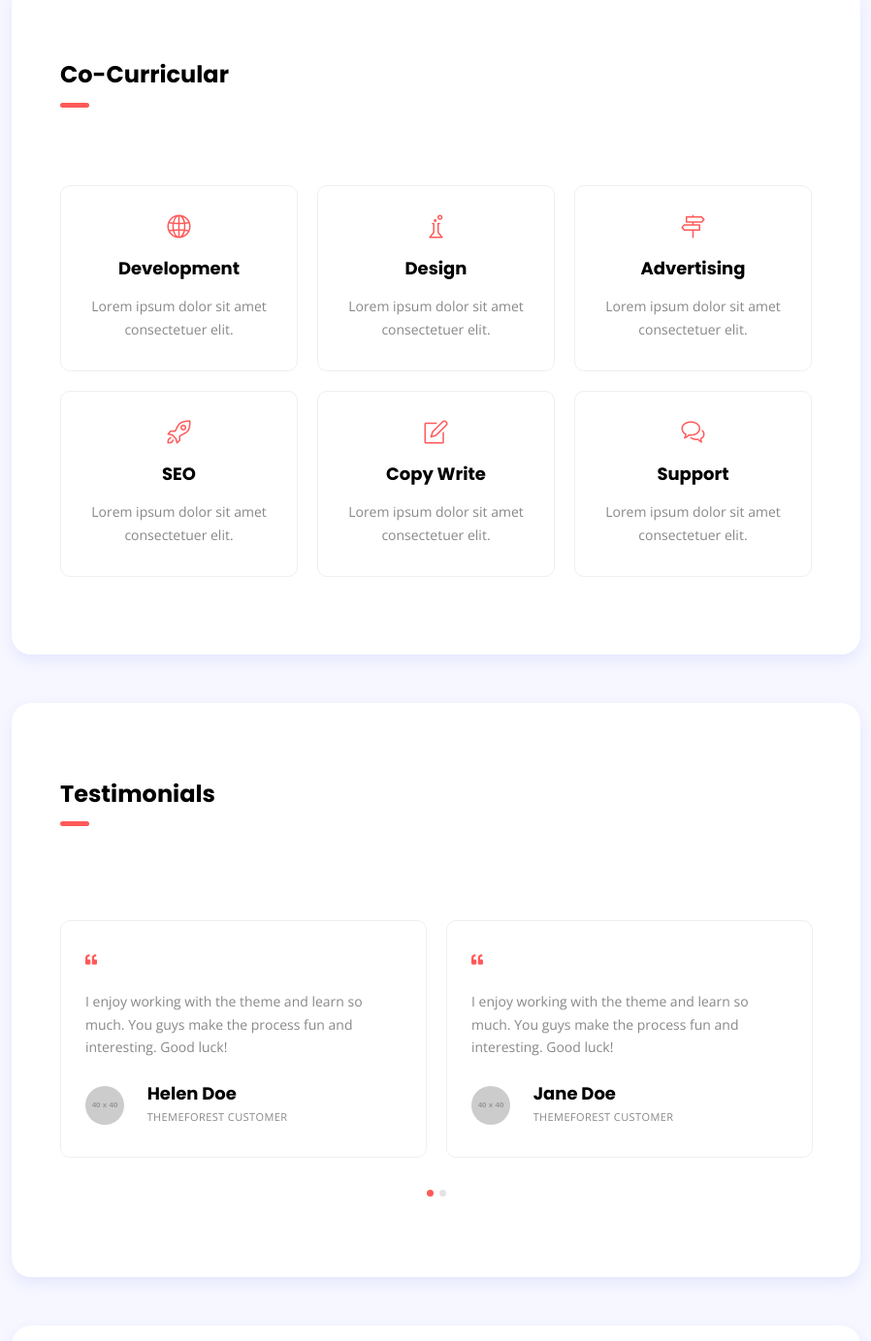
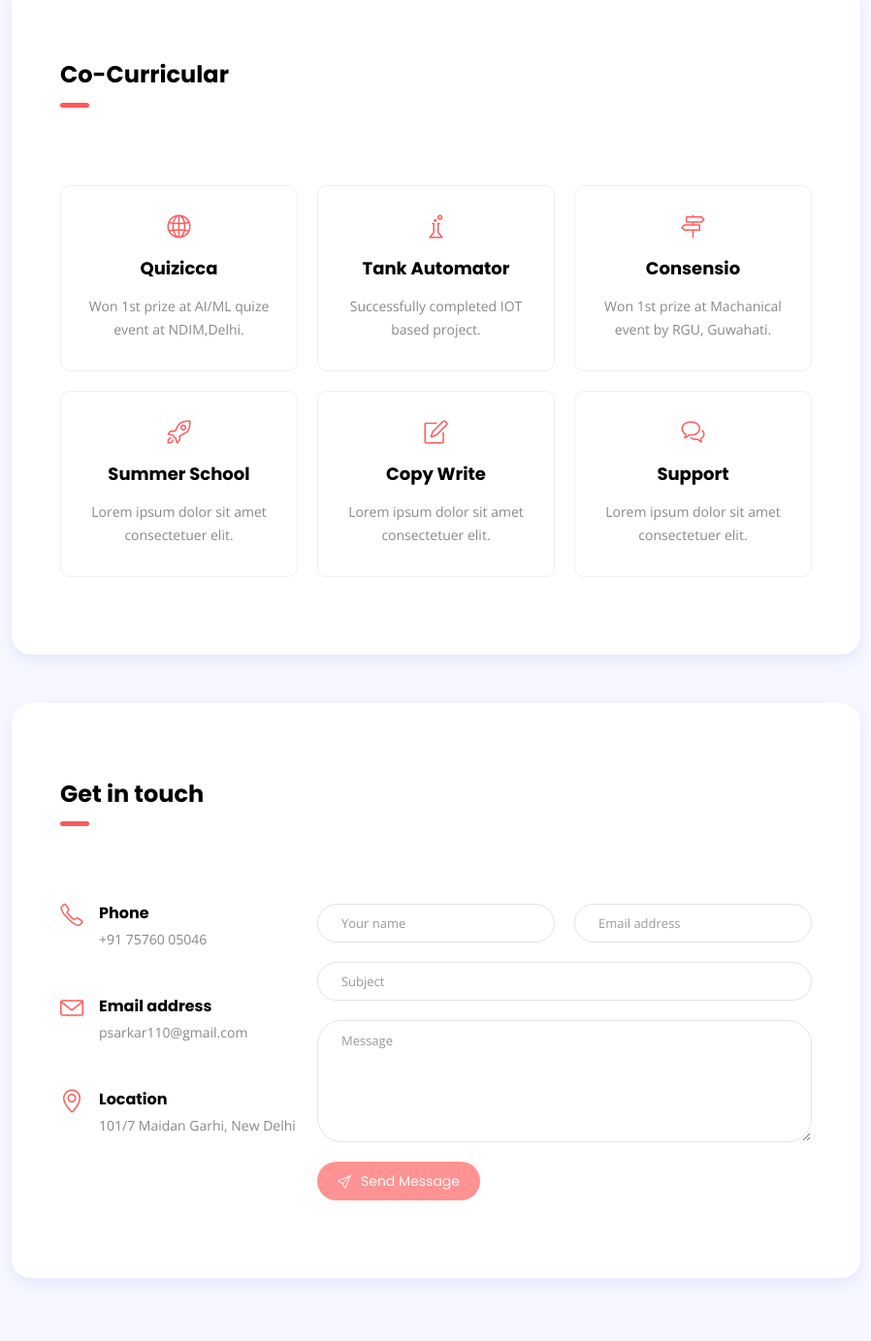
Before and after one commit to psarkarrgu/portfolio, a plain HTML site: page index.html in a window 1280 px wide. Shown: the part 3723-5106 px from the top of the page at 97% size, without its empty margins (338-1236 px from the left). Drawn offline with nearby package versions, Linux system fonts and the light colour scheme; placeholder pictures from the web are drawn by us.

Commit message:
Update index.html

```diff
--- a/index.html
+++ b/index.html
@@ -321,8 +321,8 @@
 					<!-- service item -->
 					<div class="service-item text-center">
 						<i class="icon-globe icon-simple"></i>
-						<h4 class="my-3">Development</h4>
-						<p class="mb-0">Lorem ipsum dolor sit amet consectetuer elit.</p>
+						<h4 class="my-3">Quizicca</h4>
+						<p class="mb-0">Won 1st prize at AI/ML quize event at NDIM,Delhi.</p>
 					</div>
 					<div class="spacer" data-height="20"></div>
 				</div>
@@ -331,8 +331,8 @@
 					<!-- service item -->
 					<div class="service-item text-center">
 						<i class="icon-chemistry icon-simple"></i>
-						<h4 class="my-3">Design</h4>
-						<p class="mb-0">Lorem ipsum dolor sit amet consectetuer elit.</p>
+						<h4 class="my-3">Tank Automator</h4>
+						<p class="mb-0">Successfully completed IOT based project.</p>
 					</div>
 					<div class="spacer" data-height="20"></div>
 				</div>
@@ -341,8 +341,8 @@
 					<!-- service item -->
 					<div class="service-item text-center">
 						<i class="icon-directions icon-simple"></i>
-						<h4 class="my-3">Advertising</h4>
-						<p class="mb-0">Lorem ipsum dolor sit amet consectetuer elit.</p>
+						<h4 class="my-3">Consensio</h4>
+						<p class="mb-0">Won 1st prize at Machanical event by RGU, Guwahati.</p>
 					</div>
 					<div class="spacer" data-height="20"></div>
 				</div>
@@ -351,7 +351,7 @@
 					<!-- service item -->
 					<div class="service-item text-center">
 						<i class="icon-rocket icon-simple"></i>
-						<h4 class="my-3">SEO</h4>
+						<h4 class="my-3">Summer School</h4>
 						<p class="mb-0">Lorem ipsum dolor sit amet consectetuer elit.</p>
 					</div>
 					<div class="spacer d-md-none d-lg-none" data-height="20"></div>
@@ -381,65 +381,7 @@
 
 
 		<!-- section testimonials -->
-		<section id="testimonials" class="shadow-blue white-bg padding">
-			<h3 class="section-title">Testimonials</h3>
-			<div class="spacer" data-height="97"></div>
 
-			<div class="row testimonials-wrapper">
-
-				<div class="col-md-6">
-					<!-- testimonial item -->
-					<div class="testimonial-item">
-						<span class="symbol"><i class="fas fa-quote-left"></i></span>
-						<p>I enjoy working with the theme and learn so much. You guys make the process fun and interesting. Good luck!</p>
-						<div class="testimonial-details">
-							<div class="thumb">
-								<img src="https://via.placeholder.com/40x40" alt="customer-name" />
-							</div>
-							<div class="info">
-								<h4>Helen Doe</h4>
-								<span>Themeforest customer</span>
-							</div>
-						</div>
-					</div>
-				</div>
-
-				<div class="col-md-6">
-					<!-- testimonial item -->
-					<div class="testimonial-item">
-						<span class="symbol"><i class="fas fa-quote-left"></i></span>
-						<p>I enjoy working with the theme and learn so much. You guys make the process fun and interesting. Good luck!</p>
-						<div class="testimonial-details">
-							<div class="thumb">
-								<img src="https://via.placeholder.com/40x40" alt="customer-name" />
-							</div>
-							<div class="info">
-								<h4>Jane Doe</h4>
-								<span>Themeforest customer</span>
-							</div>
-						</div>
-					</div>
-				</div>
-
-				<div class="col-md-6">
-					<!-- testimonial item -->
-					<div class="testimonial-item">
-						<span class="symbol"><i class="fas fa-quote-left"></i></span>
-						<p>I enjoy working with the theme and learn so much. You guys make the process fun and interesting. Good luck!</p>
-						<div class="testimonial-details">
-							<div class="thumb">
-								<img src="https://via.placeholder.com/40x40" alt="customer-name" />
-							</div>
-							<div class="info">
-								<h4>Helen Doe</h4>
-								<span>Themeforest customer</span>
-							</div>
-						</div>
-					</div>
-				</div>
-
-			</div>
-		</section>
 
 		<!-- section clients -->
 
```
